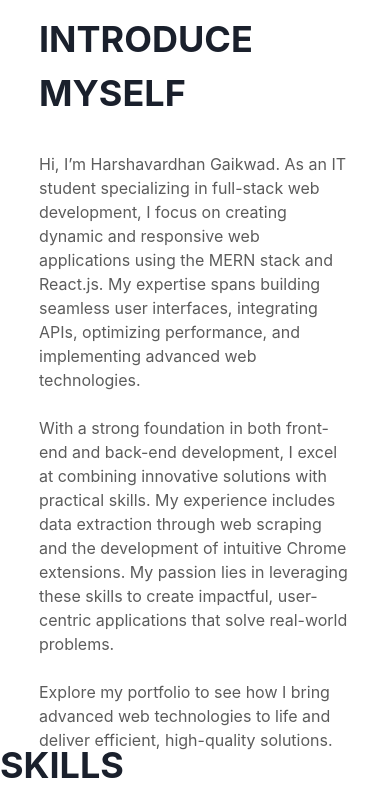
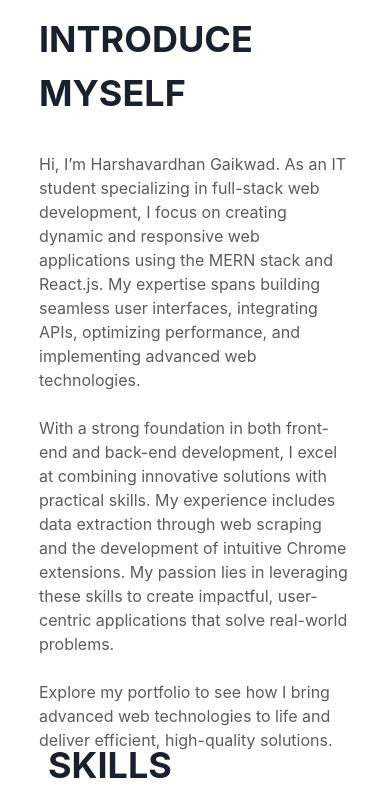
Before and after one commit to harshavardh8n/newPortfolio, a React (Vite) app: page / in a window 390 px wide. Shown: the part 1166-1956 px from the top of the page. Built offline with nearby package versions, Linux system fonts and the light colour scheme.

Commit message:
second 3 commit

```diff
--- a/src/Components/Skills.css
+++ b/src/Components/Skills.css
@@ -19,7 +19,6 @@
     margin: auto;
     padding: 2rem;
 
-
 }
 
 #sheading{
@@ -29,8 +28,11 @@
 
 
 @media (max-width: 500px) {
-    *{
-        /* background-color: red; */
+    .skillscont{
+        padding: 2rem;
 
     }
+    #sheading{
+        margin-left: 3rem;
+    }
 }
--- a/src/Components/Skills.jsx
+++ b/src/Components/Skills.jsx
@@ -121,7 +121,7 @@ const Skills = () => {
 
             </Grid> */}
 
-            <SimpleGrid minChildWidth='120px' spacing='40px'>
+            <SimpleGrid minChildWidth='100px' spacing='20px'>
             {skills.map(skill=>(
                 <Skill name={skill.name} img={skill.img}/>
                 ))}
```
